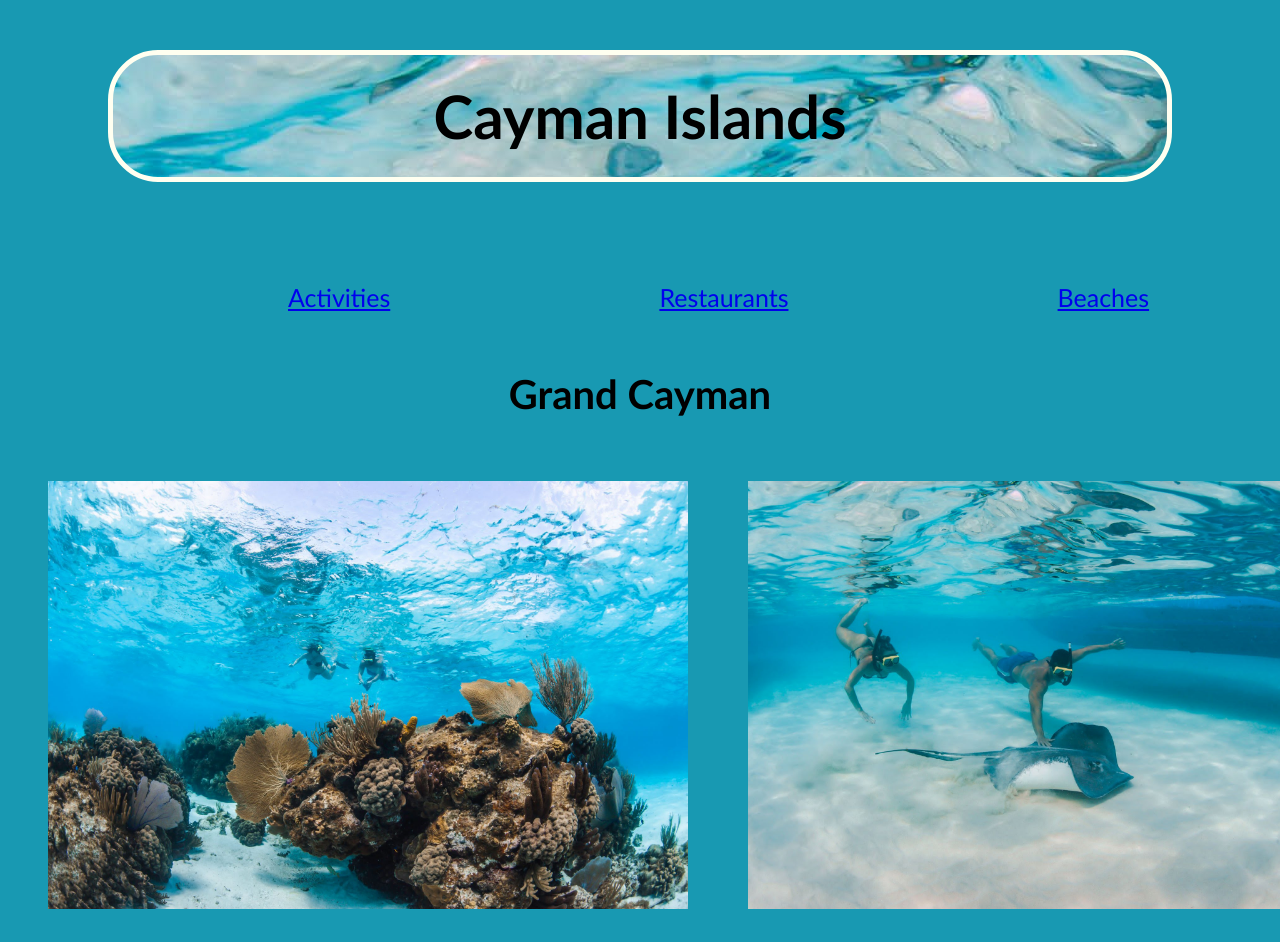
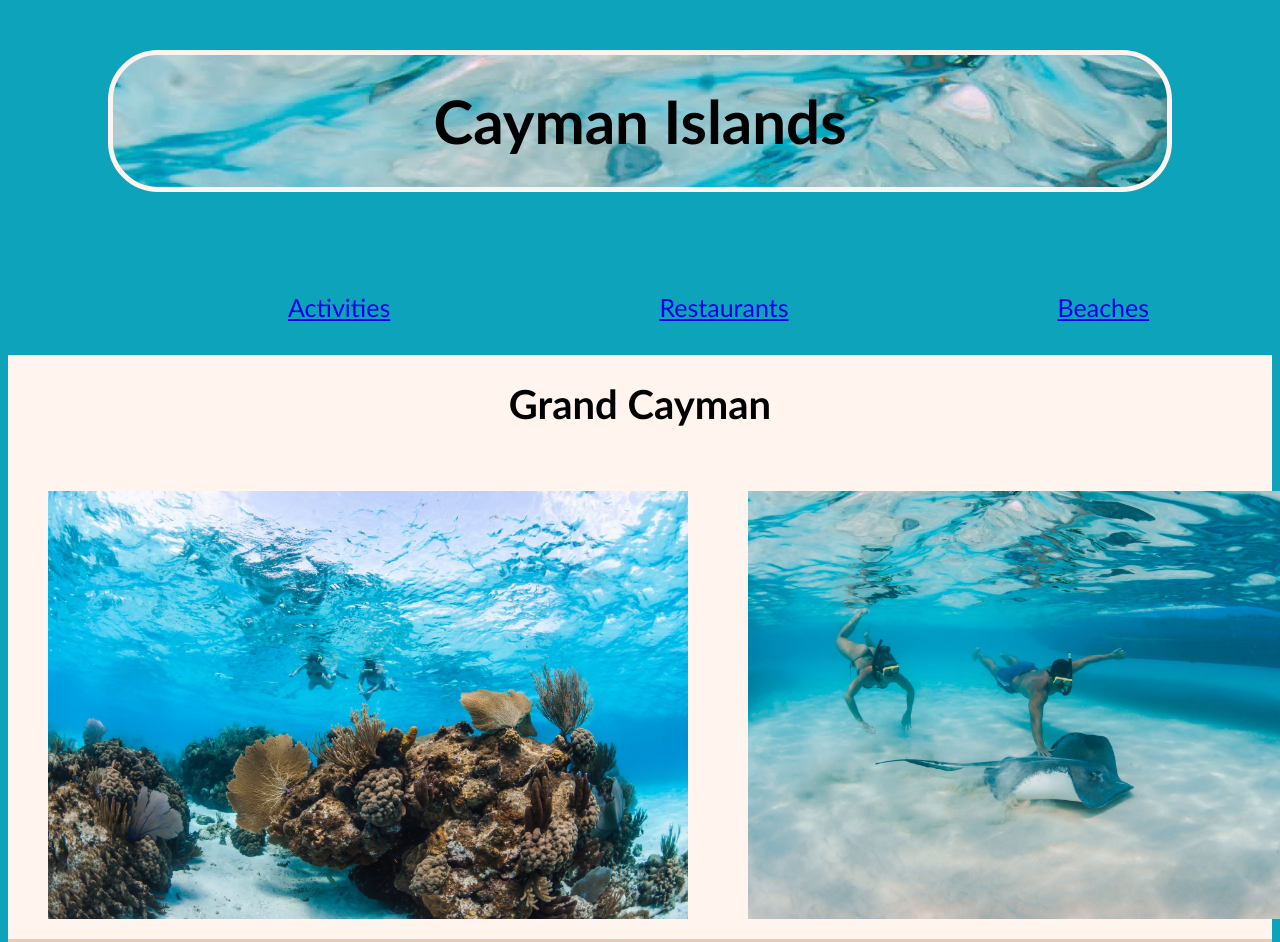
Before and after one commit to Araceligm90/Cayman-Islands, a plain HTML site: page index.html in a window 1280 px wide. Shown: the top 942 px of the page. Drawn offline with Linux system fonts and the light colour scheme.

Commit message:
more color

```diff
--- a/index.html
+++ b/index.html
@@ -15,7 +15,7 @@
             </nav>
         </header>
         <main>
-            <section>
+            <section class="middlesection">
                 <h2>Grand Cayman</h2>
                 <div class="row">
                     <div class="column">
--- a/style.css
+++ b/style.css
@@ -1,5 +1,5 @@
 body {
-    background-color: #1899b2;
+    background-color: #0DA3BA;
     font-family:'Gill Sans', 'Gill Sans MT', Calibri, 'Trebuchet MS', sans-serif;
 }
 
@@ -9,11 +9,11 @@ h1 {
     text-align: center;
     border-style: solid;
     border-width: 5px;
-    border-color: ivory;
+    border-color: #FFF5EE;
     border-radius: 50px;
     margin: 50px 100px 100px 100px;
     border: 0px 0px 0px 0px;
-    padding: 25px 25px 25px 25px;
+    padding: 30px 30px;
 }
 
 .nav {
@@ -25,7 +25,7 @@ h1 {
 }
 
 li :hover {
-    background-color: ivory;
+    background-color: #FFF5EE;
     color: black;
     border-radius: 10px;
 }
@@ -41,6 +41,10 @@ h2 {
     padding: 25px 25px 25px 25px;
 }
 
+.middlesection {
+    background-color: #FFF5EE;
+}
+
  /* Three image containers (use 25% for four, and 50% for two, etc) */
  .row {
     display: flex;
@@ -54,4 +58,5 @@ h2 {
   .low {
     padding: 40px 40px 40px 40px;
     font-size: 20px;
+    background-color: #EDC9AF;
   }
```
